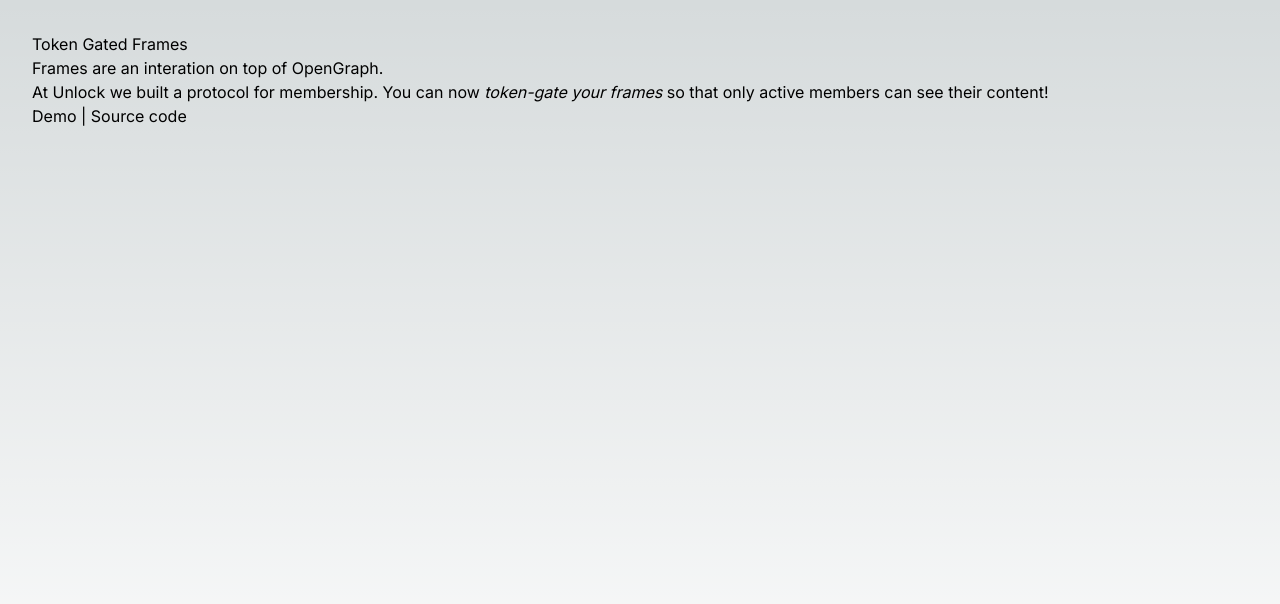
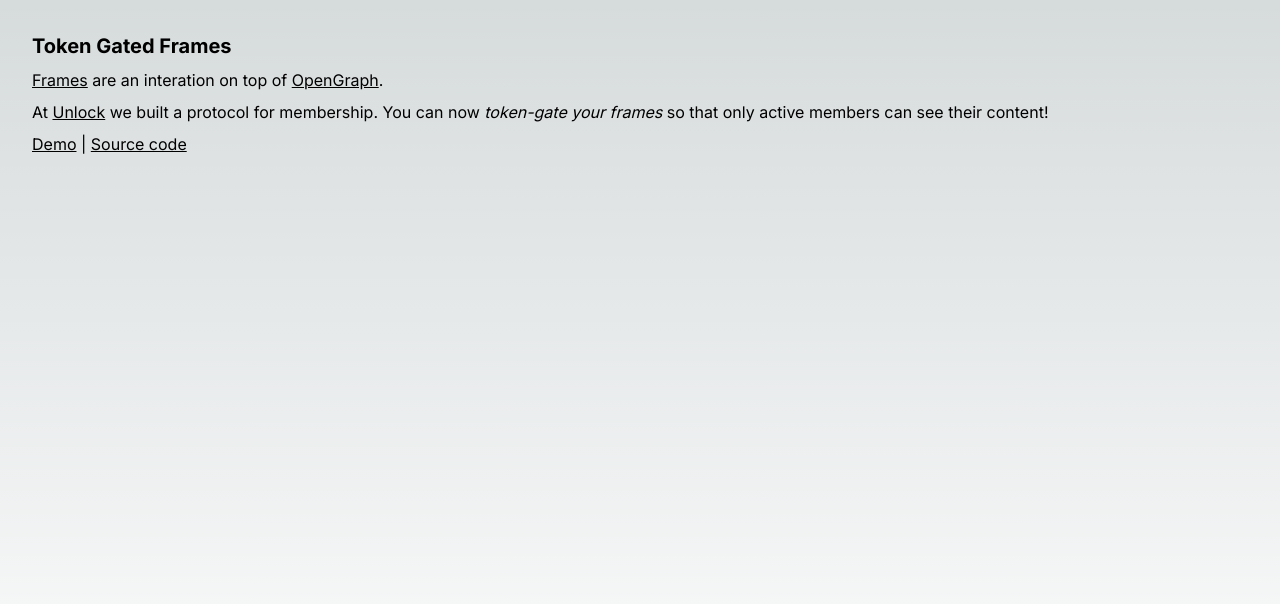
Before and after one commit to unlock-protocol/token-gated-frame, a Next.js app: page / in a window 1280 px wide. Shown: the top 604 px of the page. Built offline with nearby package versions, Linux system fonts and the light colour scheme.

Commit message:
updated style

```diff
--- a/src/app/page.tsx
+++ b/src/app/page.tsx
@@ -7,25 +7,48 @@ const inter = Inter({ subsets: ["latin"] });
 export default async function Home() {
   return (
     <main className="p-8">
-      <h1>Token Gated Frames</h1>
-      <p>
-        <Link href="https://warpcast.notion.site/Farcaster-Frames-4bd47fe97dc74a42a48d3a234636d8c5">
+      <h1 className="text-xl font-bold">Token Gated Frames</h1>
+      <p className="mt-2">
+        <Link
+          target="_blank"
+          className="underline"
+          href="https://warpcast.notion.site/Farcaster-Frames-4bd47fe97dc74a42a48d3a234636d8c5"
+        >
           Frames
         </Link>{" "}
         are an interation on top of{" "}
-        <Link href="https://ogp.me/">OpenGraph</Link>.
+        <Link target="_blank" className="underline" href="https://ogp.me/">
+          OpenGraph
+        </Link>
+        .
       </p>
-      <p>
-        At <Link href="https://unlock-protocol.com/">Unlock</Link> we built a
-        protocol for membership. You can now <em>token-gate your frames</em> so
-        that only active members can see their content!
+      <p className="mt-2">
+        At{" "}
+        <Link
+          target="_blank"
+          className="underline"
+          href="https://unlock-protocol.com/"
+        >
+          Unlock
+        </Link>{" "}
+        we built a protocol for membership. You can now{" "}
+        <em>token-gate your frames</em> so that only active members can see
+        their content!
       </p>
-      <p>
-        <Link href="https://warpcast.com/julien51.eth/0xa5ec13e9c1bc2145d3e378b05886c36d5711de37">
+      <p className="mt-2">
+        <Link
+          target="_blank"
+          className="underline"
+          href="https://warpcast.com/julien51.eth/0xa5ec13e9c1bc2145d3e378b05886c36d5711de37"
+        >
           Demo
         </Link>{" "}
         |{" "}
-        <Link href="https://github.com/unlock-protocol/token-gated-frame">
+        <Link
+          target="_blank"
+          className="underline"
+          href="https://github.com/unlock-protocol/token-gated-frame"
+        >
           Source code
         </Link>
       </p>
```
